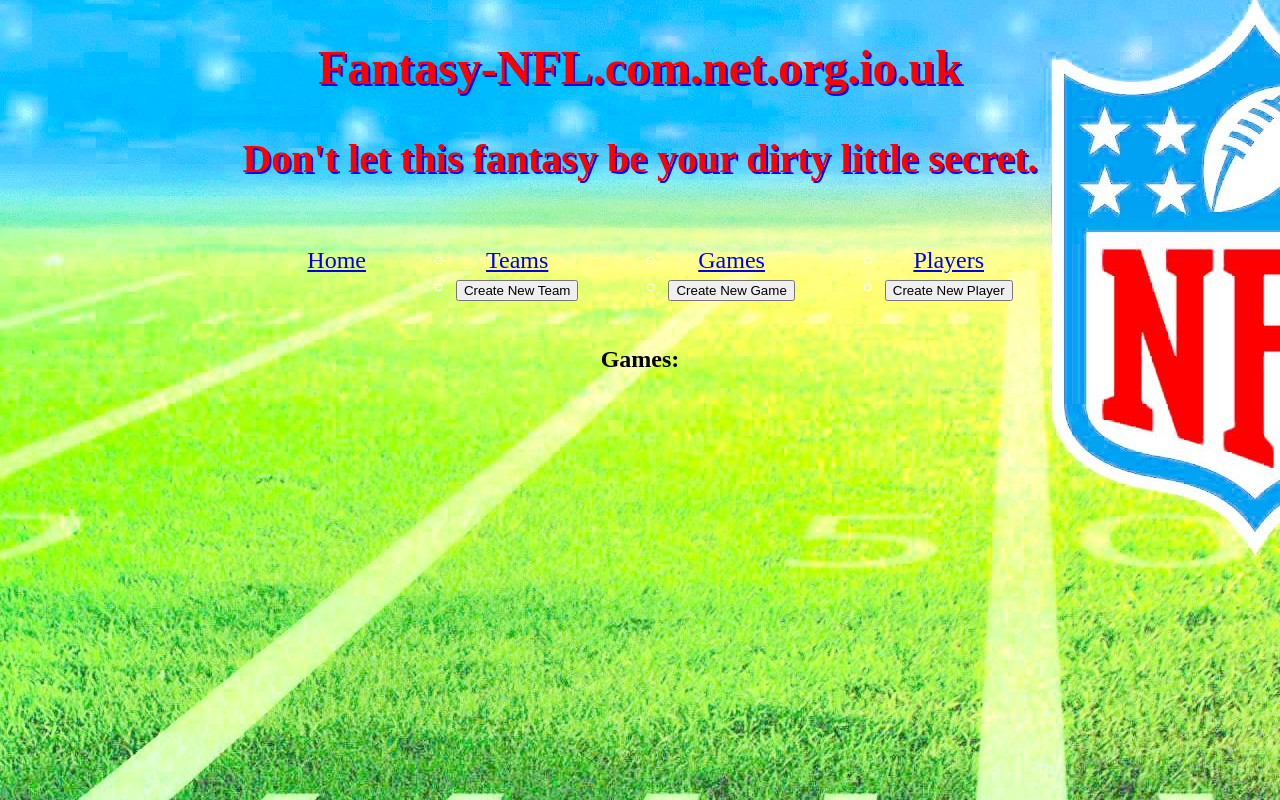
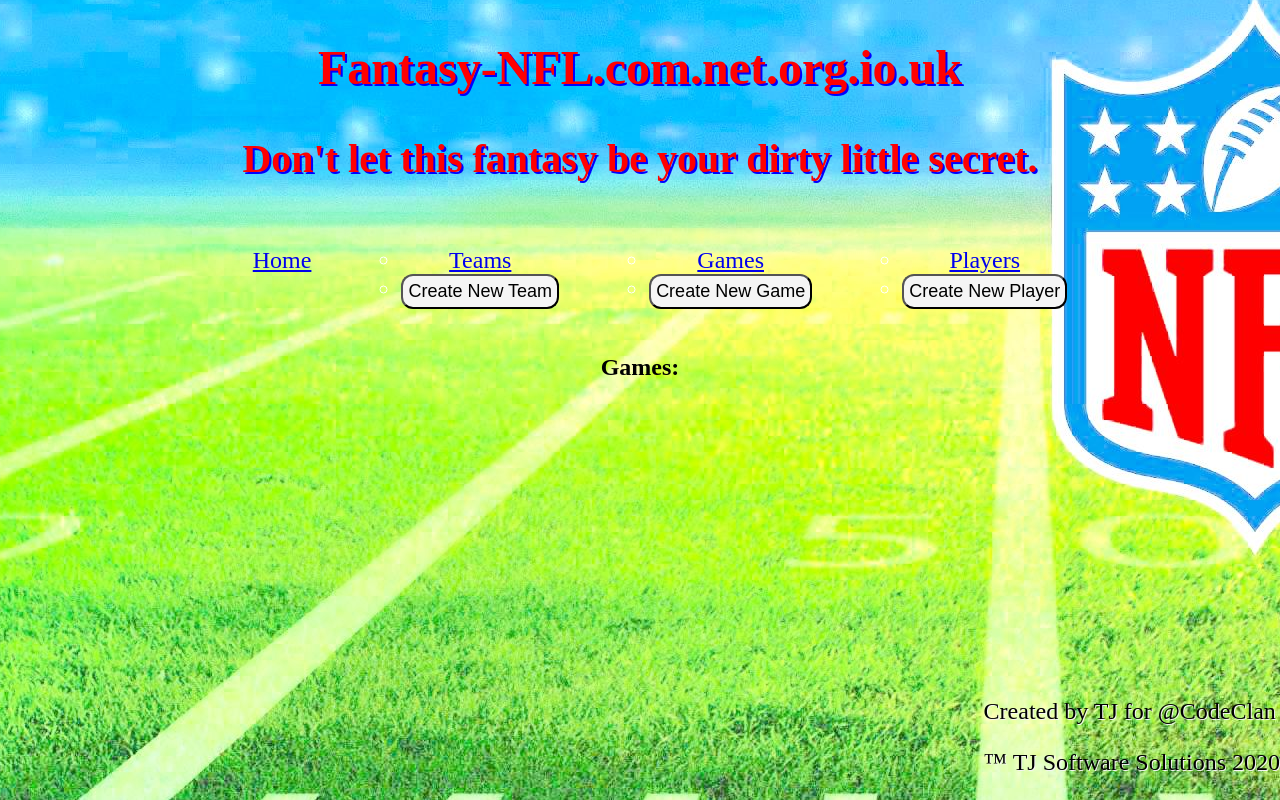
Before and after one commit to tjp206/sports_app_project, a Flask app: page /games in a window 1280 px wide. Run offline with Flask 2, Linux system fonts and the light colour scheme; data that the repository does not hold is empty; some libraries are stand-ins or nearby versions.

Commit message:
added css to buttons

```diff
--- a/static/style.css
+++ b/static/style.css
@@ -46,5 +46,30 @@ body > header > h3 {
 
 .form-colour {
     text-shadow: 2px 2px whitesmoke;
+    font-size: 2em;
+}
+
+body > footer {
+    position: fixed;
+    right: 0;
+    bottom: 0;
+    color: black;
+    text-shadow: 1px 1px whitesmoke;
     font-size: 1.5em;
 }
+
+.button {
+    background-color: whitesmoke;
+    color: black;
+    /* float: left; */
+    font-size: .75em;
+    padding: 5px 5px;
+    border-radius: 12px;
+    transition-duration: 0.4s;
+}
+
+  .button:hover {
+    background-color: slategrey;
+    color: whitesmoke;
+    box-shadow: 0 12px 16px 0 rgba(0,0,0,0.24), 0 17px 50px 0 rgba(0,0,0,0.19);
+  }
--- a/templates/base.html
+++ b/templates/base.html
@@ -16,19 +16,19 @@
                 <li>
                     <ul>
                         <li><a href="/teams">Teams</a></li>
-                        <li><a href="/teams/new"><button>Create New Team</button></a></li>
+                        <li><a href="/teams/new"><button class="button">Create New Team</button></a></li>
                     </ul>
                 </li>
                 <li>
                     <ul>
                         <li><a href="/games">Games</a></li>
-                        <li><a href="/games/new"><button>Create New Game</button></a></li>
+                        <li><a href="/games/new"><button class="button">Create New Game</button></a></li>
                     </ul>
                 </li>
                 <li>
                     <ul>
                         <li><a href="/players">Players</a></li>
-                        <li><a href="/players/new"><button>Create New Player</button></a></li>
+                        <li><a href="/players/new"><button class="button">Create New Player</button></a></li>
                     </ul>
                 </li>
             </ul>
@@ -37,7 +37,10 @@
     <div>
         {% block content %}
         {% endblock %}
-    </div>
-
+    </div><br><br>
+    <footer>
+        <p>Created by TJ for @CodeClan</p>
+        <p> &trade; TJ Software Solutions 2020</p>
+    </footer>
 </body>
 </html>
--- a/templates/games/edit.html
+++ b/templates/games/edit.html
@@ -7,7 +7,7 @@
     <div>
         <label for="name">Edit Game:</label>
         <input type="text" id="name" name="name" value="{{ game.name }}">
-        <input type="submit">
+        <input type="submit" class="button">
     </div>
 </form>
 
--- a/templates/games/index.html
+++ b/templates/games/index.html
@@ -8,9 +8,9 @@
 <section class="form-colour">
     <p> Match Type: {{ game.name }}</p>
     <p> Score: <b>Seattle Seahawks, 25</b> vs New England Patriots, 20</p>
-    <a href="/games/{{ game.id }}/edit"><button>Edit</button></a>
+    <a href="/games/{{ game.id }}/edit"><button class="button">Edit</button></a>
     <form action="/games/{{ game.id }}/delete" method="POST">
-        <input type="submit" value="Delete">
+        <input type="submit" value="Delete" class="button">
     </form>
 </section>
 
--- a/templates/games/new.html
+++ b/templates/games/new.html
@@ -7,7 +7,7 @@
     <div>
         <label for="name">New Game:</label>
         <input type="text" id="name" name="name">
-        <input type="submit">
+        <input type="submit" class="button">
     </div>
 </form>
 
--- a/templates/players/edit.html
+++ b/templates/players/edit.html
@@ -9,7 +9,7 @@
         <input type="text" id="name" name="name" value="{{ player.name }}">
         <input type="text" id="position" name="position" value="{{ player.position }}">
         <input type="text" id="rating" name="rating" value="{{ player.rating }}">
-        <input type="submit">
+        <input type="submit" class="button">
     </div>
 </form>
 
--- a/templates/players/index.html
+++ b/templates/players/index.html
@@ -10,9 +10,9 @@
     <p> Position: {{ player.position }} </p>
     <p> Rating: {{ player.rating }} </p>
     <p> Team: {{ player.team.name }} </p>
-    <a href="/players/{{ player.id }}/edit"><button>Edit</button></a>
+    <a href="/players/{{ player.id }}/edit"><button class="button">Edit</button></a>
     <form action="/players/{{ player.id }}/delete" method="POST">
-        <input type="submit" value="Delete">
+        <input type="submit" value="Delete" class="button">
     </form>
 </section>
 
--- a/templates/players/new.html
+++ b/templates/players/new.html
@@ -18,7 +18,7 @@
             <option value="{{ team.id }}">{{ team.name }}</option>
             {% endfor %}
         </select>
-        <input type="submit">
+        <input type="submit" class="button">
     </div>
 </form>
 
--- a/templates/teams/edit.html
+++ b/templates/teams/edit.html
@@ -10,7 +10,7 @@
         <input type="text" id="coach" name="coach" value="{{ team.coach }}">
         <input type="text" id="wins" name="wins" value="{{ team.wins }}">
         <input type="text" id="losses" name="losses" value="{{ team.losses }}">
-        <input type="submit">
+        <input type="submit" class="button">
     </div>
 </form>
 
--- a/templates/teams/index.html
+++ b/templates/teams/index.html
@@ -10,9 +10,9 @@
     <p> Coach: {{ team.coach }} </p>
     <p> Wins: {{ team.wins }} </p>
     <p> Losses: {{ team.losses }} </p>
-    <a href="/teams/{{ team.id }}/edit"><button>Edit</button></a>
+    <a href="/teams/{{ team.id }}/edit"><button class="button">Edit</button></a>
     <form action="/teams/{{ team.id }}/delete" method="POST">
-        <input type="submit" value="Delete">
+        <input type="submit" value="Delete" class="button">
     </form>
 </section>
 
--- a/templates/teams/new.html
+++ b/templates/teams/new.html
@@ -13,7 +13,7 @@
         <input type="text" id="wins" name="wins">
         <label for="losses">Losses:</label>
         <input type="text" id="losses" name="losses">
-        <input type="submit">
+        <input type="submit" class="button">
     </div>
 </form>
 
```
